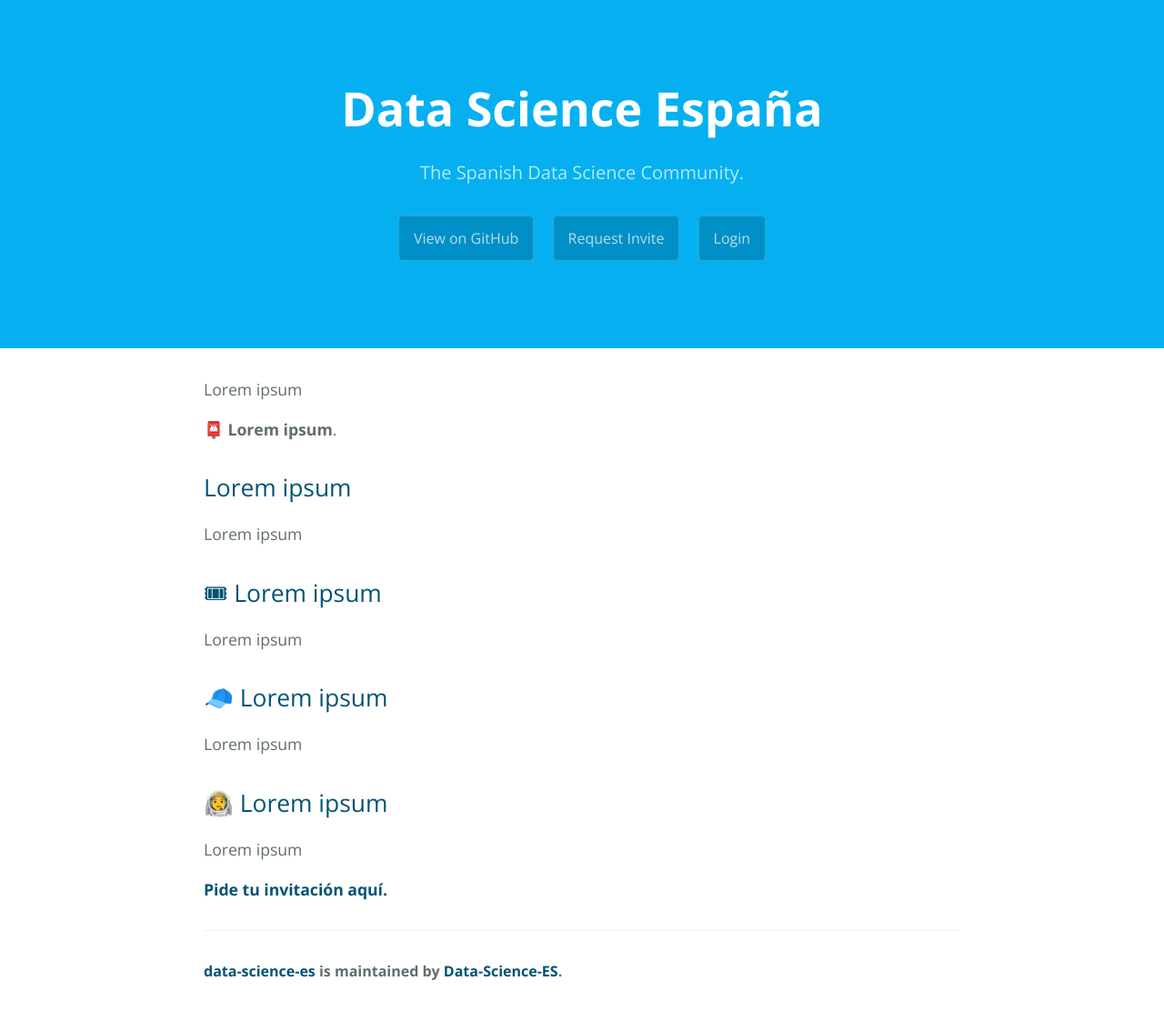
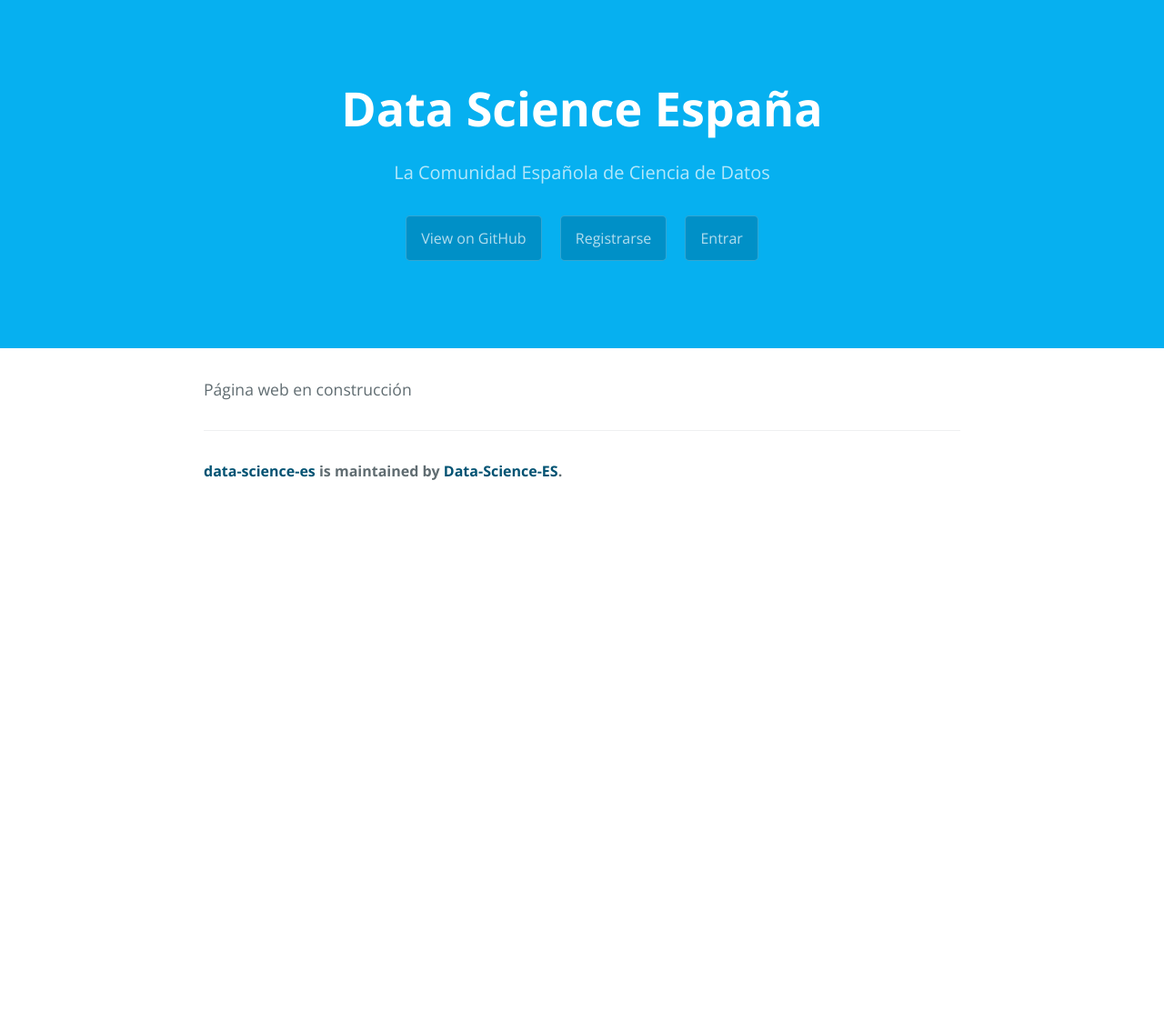
Before and after one commit to Data-Science-ES/data-science-es, a Jekyll site: the page built from index.md, in a window 1280 px wide. Shown: the whole page at 91% size. Built offline with Jekyll 4.4.1, drawn with Linux system fonts in a browser that asks for light colours; after the commit the page ends 900 px from its top, so only the background shows below that.

Commit message:
Landing page fixes

```diff
--- a/_config.yml
+++ b/_config.yml
@@ -1,5 +1,5 @@
 title: "Data Science España"
-description: The Spanish Data Science Community.
+description: La Comunidad Española de Ciencia de Datos
 show_downloads: true
 google_analytics:
 theme: jekyll-theme-cayman
--- a/_layouts/default.html
+++ b/_layouts/default.html
@@ -29,8 +29,8 @@
         <a href="{{ site.github.repository_url }}" class="btn">View on GitHub</a>
       {% endif %}
       {% if site.show_downloads %}
-        <a href="https://join.slack.com/t/data-science-es/shared_invite/zt-derflitt-ar4MmzIka4MejCBZcA6yYw" class="btn">Request Invite</a>
-        <a href="http://data-science-es.slack.com/" class="btn">Login</a>
+        <a href="https://join.slack.com/t/data-science-es/shared_invite/zt-derflitt-ar4MmzIka4MejCBZcA6yYw" class="btn">Registrarse</a>
+        <a href="http://data-science-es.slack.com/" class="btn">Entrar</a>
       {% endif %}
     </header>
 
--- a/index.md
+++ b/index.md
@@ -2,24 +2,4 @@
 layout: default
 ---
 
-Lorem ipsum
-
-📮 **Lorem ipsum**.
-
-## Lorem ipsum
-
-Lorem ipsum
-
-## 🎟 Lorem ipsum
-
-Lorem ipsum
-
-## 🧢 Lorem ipsum
-
-Lorem ipsum
-
-## 👨‍🚀 Lorem ipsum
-
-Lorem ipsum
-
-[**Pide tu invitación aquí.**](https://join.slack.com/t/data-science-es/shared_invite/zt-derflitt-ar4MmzIka4MejCBZcA6yYw)
+Página web en construcción
```
